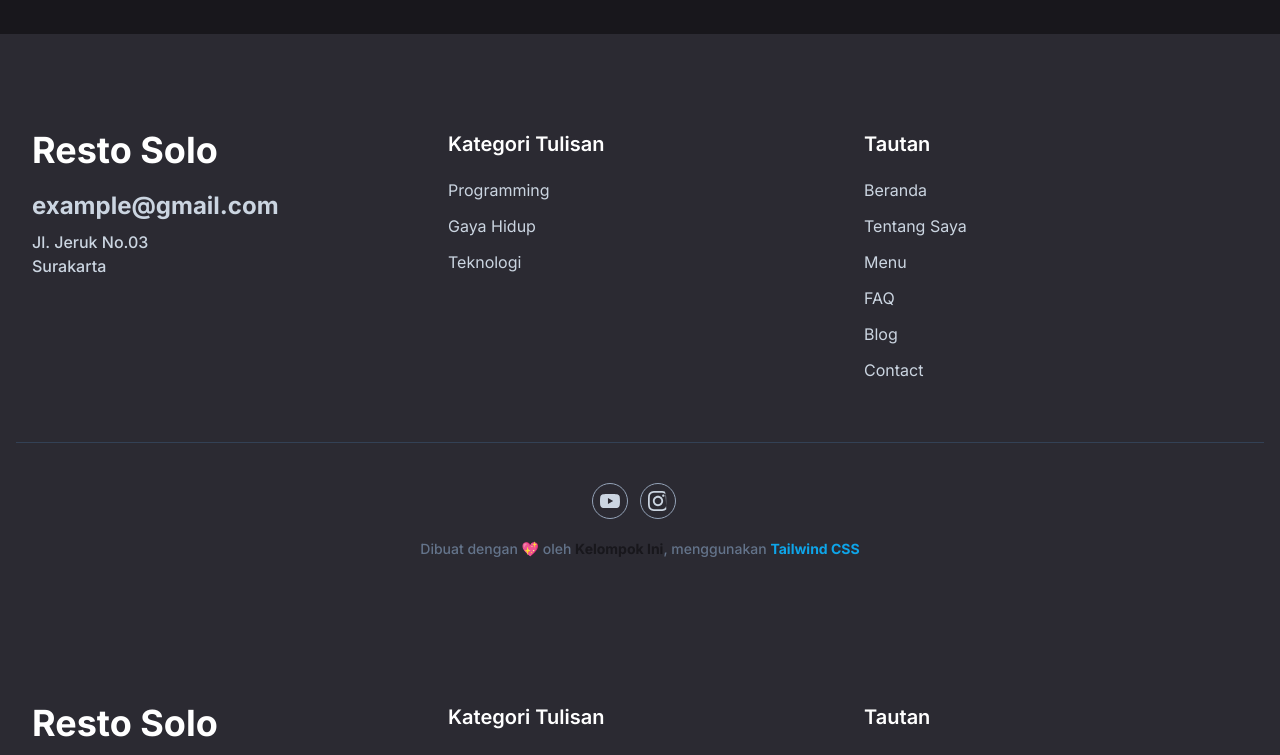
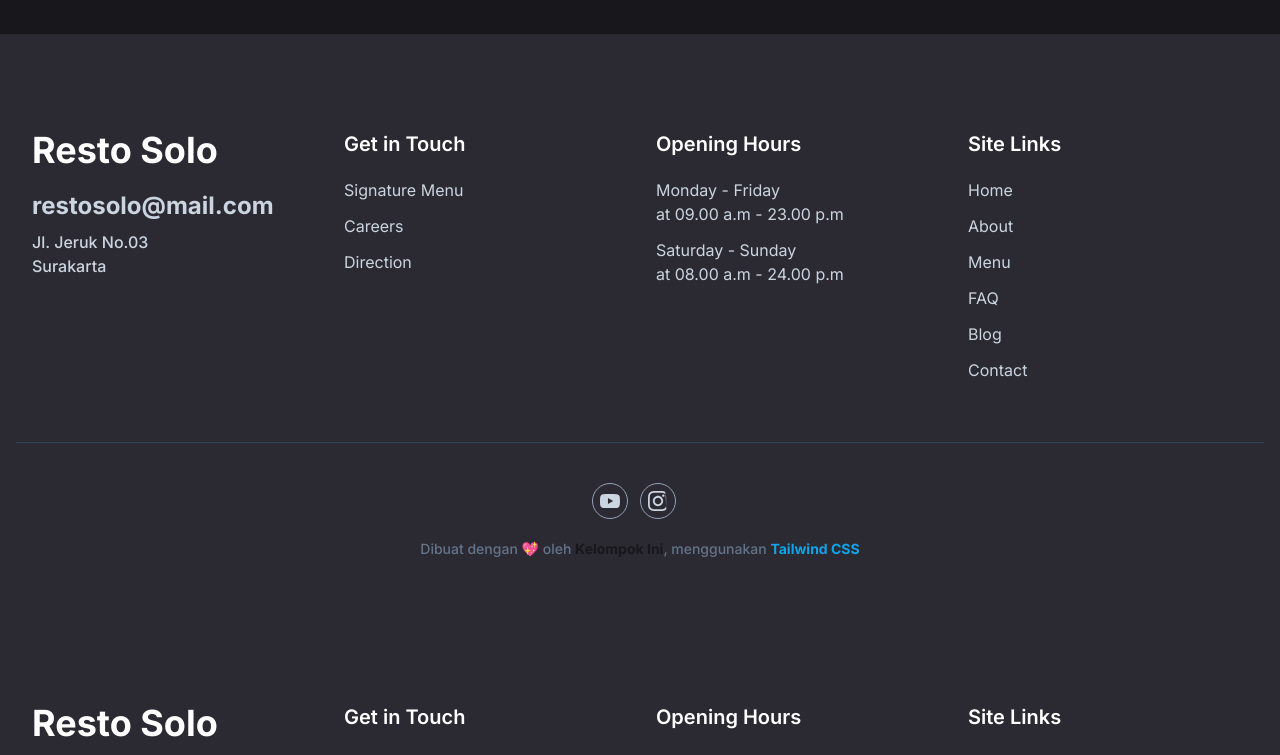
Before and after one commit to tif1336/building-responsive-restaurant-website-in-reactjs-kelompok-ini, a Next.js app in the folder restosolo/: page /footer in a window 1280 px wide. Shown: the part 2640-3395 px from the top of the page. Built offline with nearby package versions, Linux system fonts and the light colour scheme; no server answers.

Commit message:
Add details for footer

```diff
--- a/restosolo/src/app/footer/page.tsx
+++ b/restosolo/src/app/footer/page.tsx
@@ -6,43 +6,57 @@ const Footer: React.FC = () => {
     <footer className="bg-secondary pt-24 pb-12">
       <div className="container">
         <div className="flex flex-wrap">
-          <div className="w-full px-4 mb-12 text-slate-300 font-medium md:w-1/3">
+          <div className="w-full px-4 mb-12 text-slate-300 font-medium md:w-1/4">
             <h2 className="font-bold text-4xl text-white mb-5">Resto Solo</h2>
-            <p className="font-bold text-2xl mb-2">example@gmail.com</p>
+            <p className="font-bold text-2xl mb-2">restosolo@mail.com</p>
             <p>Jl. Jeruk No.03</p>
             <p>Surakarta</p>
           </div>
-          <div className="w-full px-4 mb-12 md:w-1/3">
-            <h3 className="font-semibold text-xl text-white mb-5">Kategori Tulisan</h3>
+
+          <div className="w-full px-4 mb-12 md:w-1/4">
+            <h3 className="font-semibold text-xl text-white mb-5">Get in Touch</h3>
             <ul>
               <li className="text-slate-300">
                 <a href="#" className="inline-block text-base hover:text-primary mb-3">
-                  Programming
+                  Signature Menu
                 </a>
               </li>
               <li className="text-slate-300">
                 <a href="#" className="inline-block text-base hover:text-primary mb-3">
-                  Gaya Hidup
+                  Careers
                 </a>
               </li>
               <li className="text-slate-300">
                 <a href="#" className="inline-block text-base hover:text-primary mb-3">
-                  Teknologi
+                  Direction
                 </a>
               </li>
             </ul>
           </div>
-          <div className="w-full px-4 mb-12 md:w-1/3">
-            <h3 className="font-semibold text-xl text-white mb-5">Tautan</h3>
+
+          <div className="w-full px-4 mb-12 md:w-1/4">
+            <h3 className="font-semibold text-xl text-white mb-5">Opening Hours</h3>
+            <p className="text-slate-300 mb-3">
+              Monday - Friday <br />
+              at 09.00 a.m - 23.00 p.m
+            </p>
+            <p className="text-slate-300">
+              Saturday - Sunday <br />
+              at 08.00 a.m - 24.00 p.m
+            </p>
+          </div>
+
+          <div className="w-full px-4 mb-12 md:w-1/4">
+            <h3 className="font-semibold text-xl text-white mb-5">Site Links</h3>
             <ul>
               <li className="text-slate-300">
                 <a href="#home" className="inline-block text-base hover:text-primary mb-3">
-                  Beranda
+                  Home
                 </a>
               </li>
               <li className="text-slate-300">
                 <a href="#about" className="inline-block text-base hover:text-primary mb-3">
-                  Tentang Saya
+                  About
                 </a>
               </li>
               <li className="text-slate-300">
```
